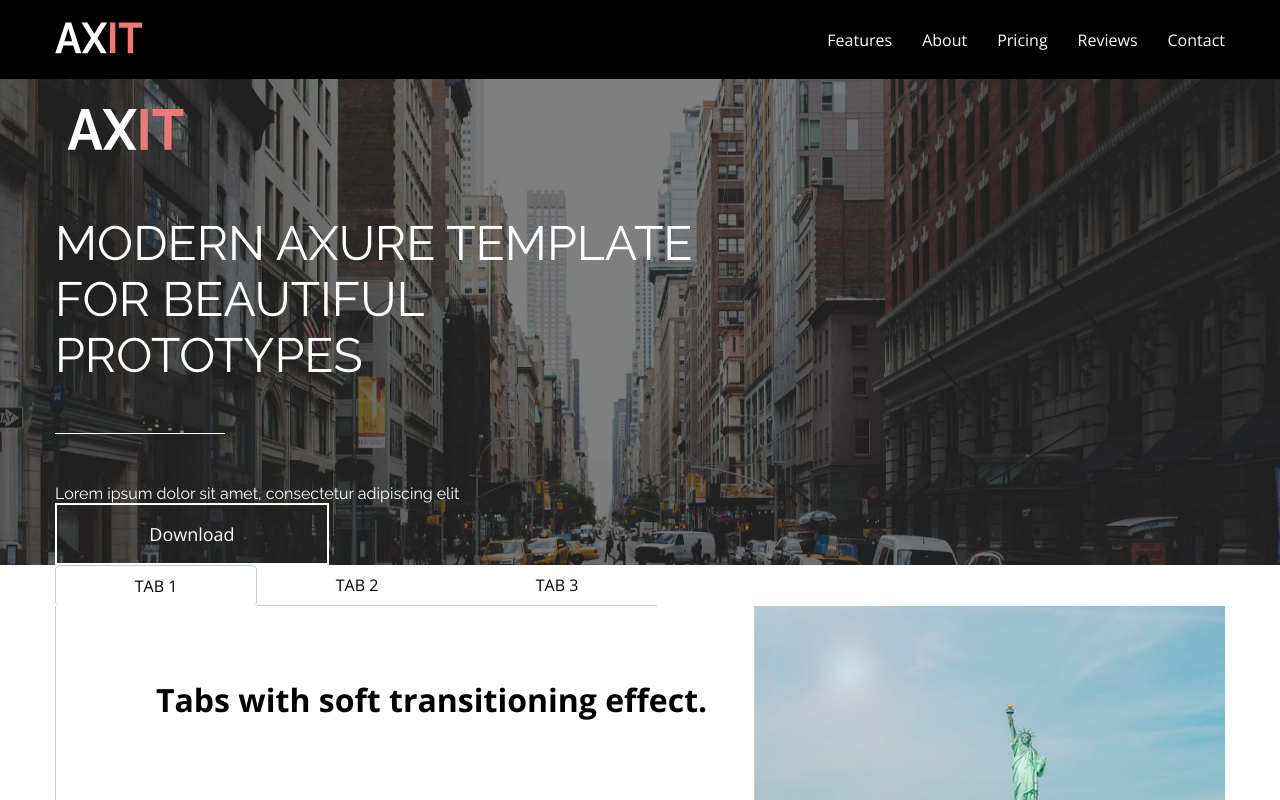
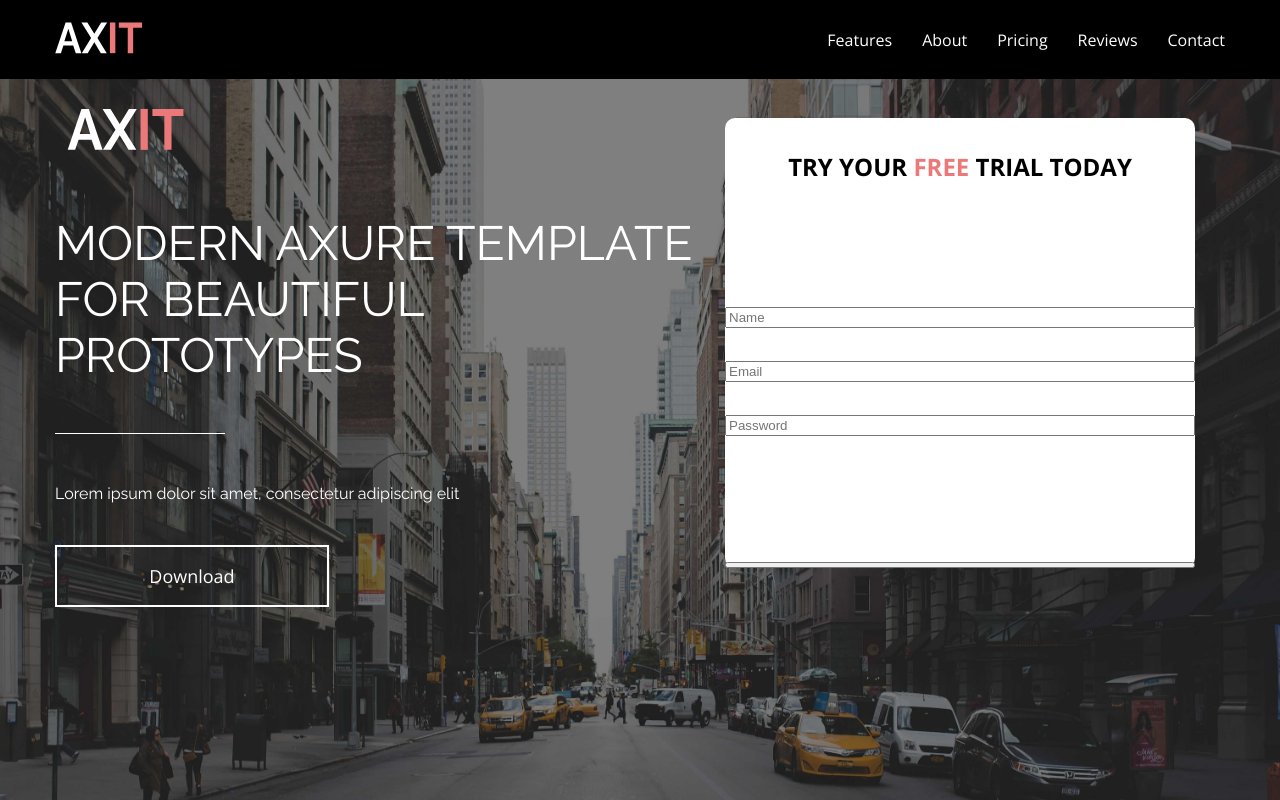
Before and after one commit to ivkoz/TMSTABS, a plain HTML site: page index.html in a window 1280 px wide. Shown: the top 800 px of the page. Drawn offline with nearby package versions, Linux system fonts and the light colour scheme.

Commit message:
save
save

```diff
--- a/index.html
+++ b/index.html
@@ -41,6 +41,19 @@
                         <a href="" class="button_download">Download</a>
                     </div>
                     <div class="header-right">
+                        <div class="inputs">
+                            <div class="input-head">
+                                <h4>TRY YOUR <span>FREE</span> TRIAL TODAY</h4>
+                            </div>
+                            <div class="inputs-main">
+                                <input type="text" placeholder="Name">
+                                <input type="text" placeholder="Email">
+                                <input type="text" placeholder="Password">
+                            </div>
+                            <button>
+
+                            </button>
+                        </div>
 
                     </div>
                 </div>
--- a/style/header.css
+++ b/style/header.css
@@ -36,6 +36,12 @@ header{
     background-size: cover;
     color: #fff;
     z-index: 1;
+    height: 100vh;
+}
+
+.header-main .container{
+    display: flex;
+    align-items: center;
 }
 
 .header-left{
@@ -84,4 +90,34 @@ header{
     width: 270px;
     height: 58px;
     font-size: 18px;
+    margin-top: 42px;
 }
+
+.inputs{
+    background-color: #fff;
+    width: 470px;
+    height: 450px;
+    border-radius: 10px;
+    display: flex;
+    flex-direction: column;
+    justify-content: space-between;
+}
+
+.input-head{
+    font-family: 'Open Sans', sans-serif;
+    color: #000;
+    font-weight: bold;
+}
+
+.input-head span{
+    color:#EC7979;
+}
+
+.inputs-main{
+    display: flex;
+    flex-direction: column;
+}
+
+.inputs-main input{
+    margin-bottom: 33px;
+}
--- a/style/pricing.css
+++ b/style/pricing.css
@@ -63,7 +63,5 @@
 .block-second{
     position: relative;
     bottom: 20px;
-    -webkit-box-shadow: 0px 37px 23px 0px rgba(34, 60, 80, 0.2);
-    -moz-box-shadow: 0px 37px 23px 0px rgba(34, 60, 80, 0.2);
-    box-shadow: 0px 37px 23px 0px rgba(34, 60, 80, 0.2);
+    filter: drop-shadow(0px 4px 10px rgba(51, 51, 51, 0.20));
 }
```
